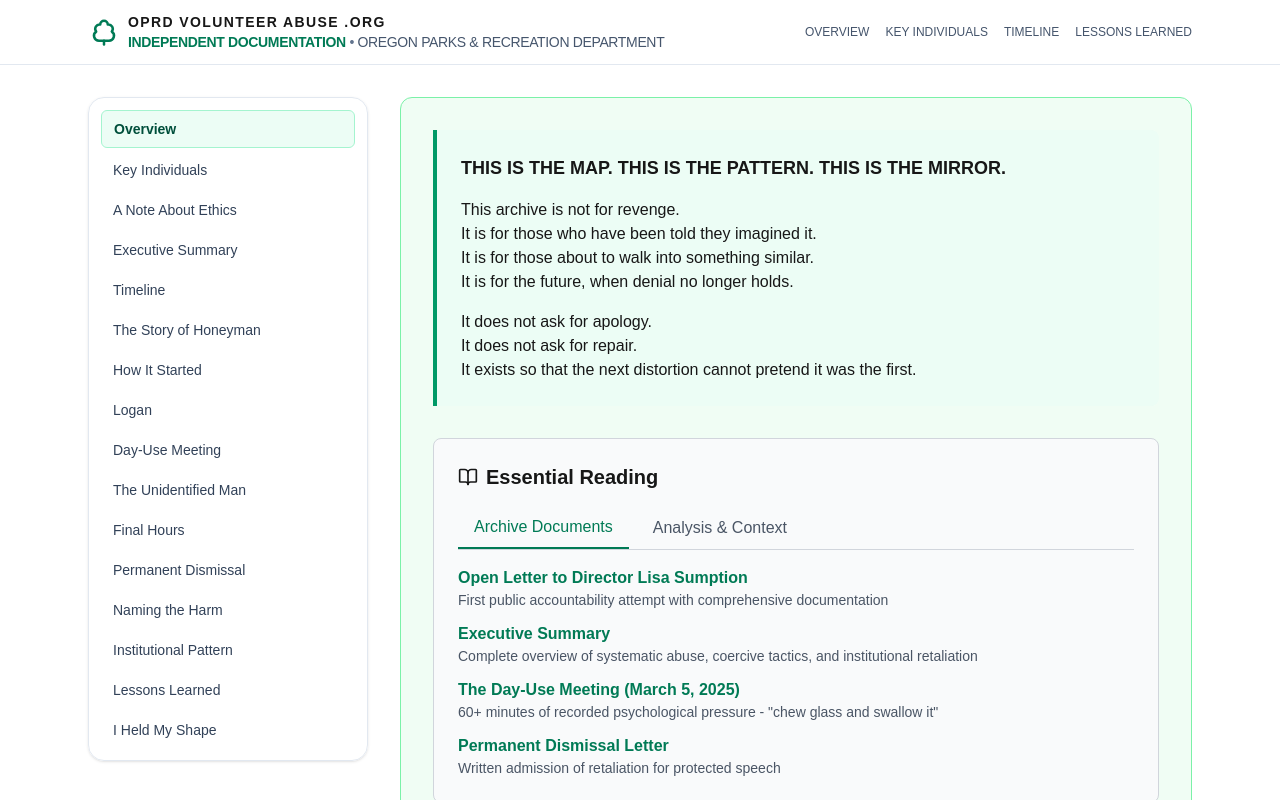
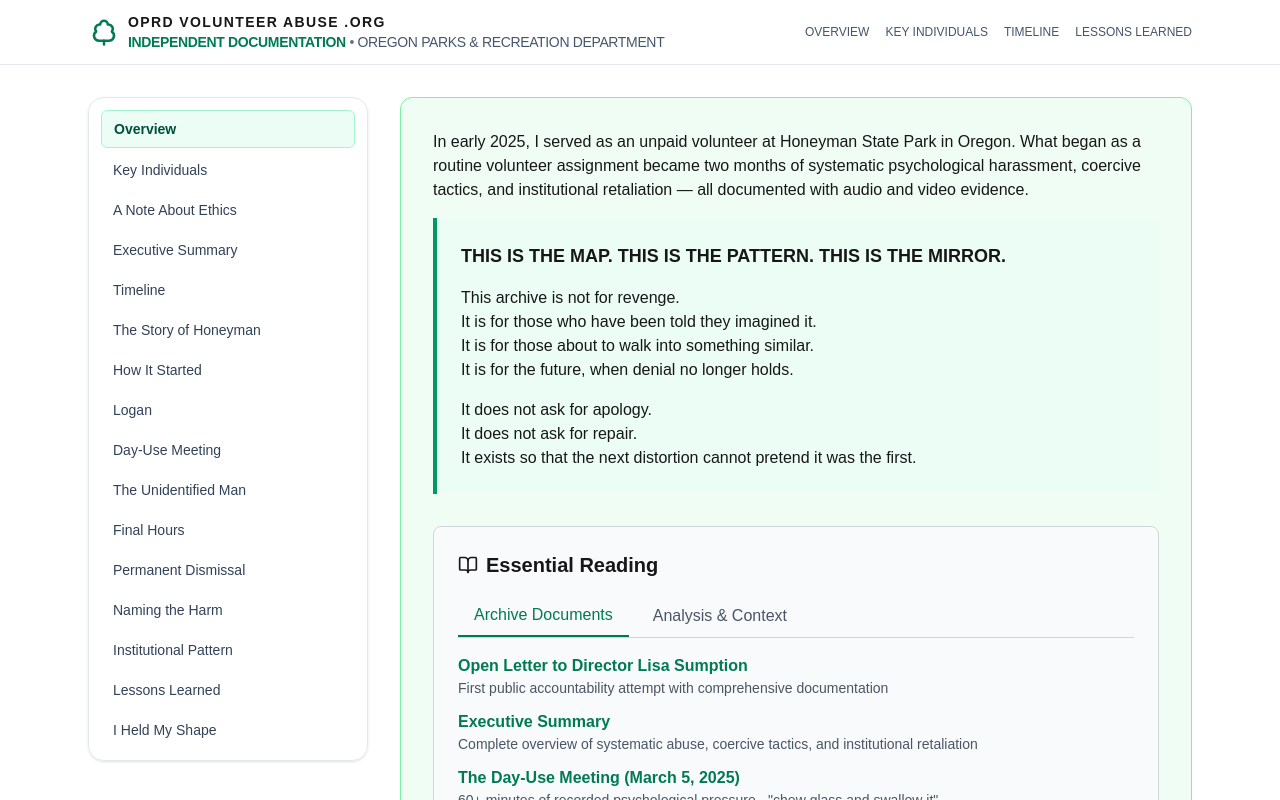
Before and after one commit to rswfire/rswfire.oprd, a Next.js app: page / in a window 1280 px wide. Shown: the top 800 px of the page. Built offline with nearby package versions, Linux system fonts and the light colour scheme.

Commit message:
Small Refinements

```diff
--- a/app/(archive)/page.tsx
+++ b/app/(archive)/page.tsx
@@ -14,6 +14,10 @@ export default function OverviewPage() {
             <div className="w-full p-8 rounded-xl bg-green-50 border border-green-300 text-base">
 
                 {/* OPENING STATEMENT */}
+                <div className="mb-4">
+                    In early 2025, I served as an unpaid volunteer at Honeyman State Park in Oregon. What began as a routine volunteer assignment became two months of systematic psychological harassment, coercive tactics, and institutional retaliation &mdash; all documented with audio and video evidence.
+                </div>
+
                 <div className="p-6 bg-emerald-50 border-l-4 border-emerald-600 rounded-r-lg">
                     <div className="text-lg font-bold mb-4">
                         THIS IS THE MAP. THIS IS THE PATTERN. THIS IS THE MIRROR.
```
